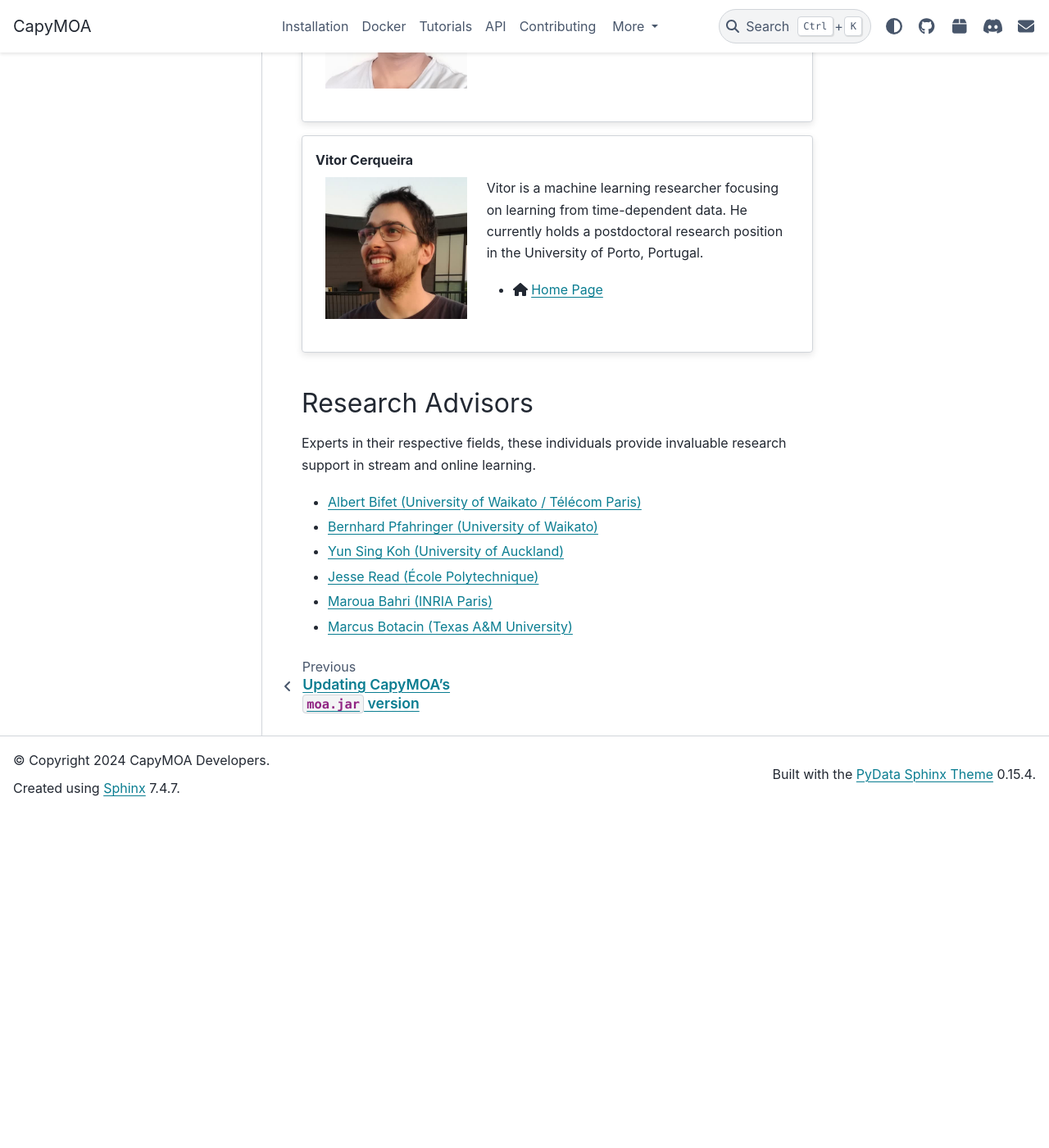
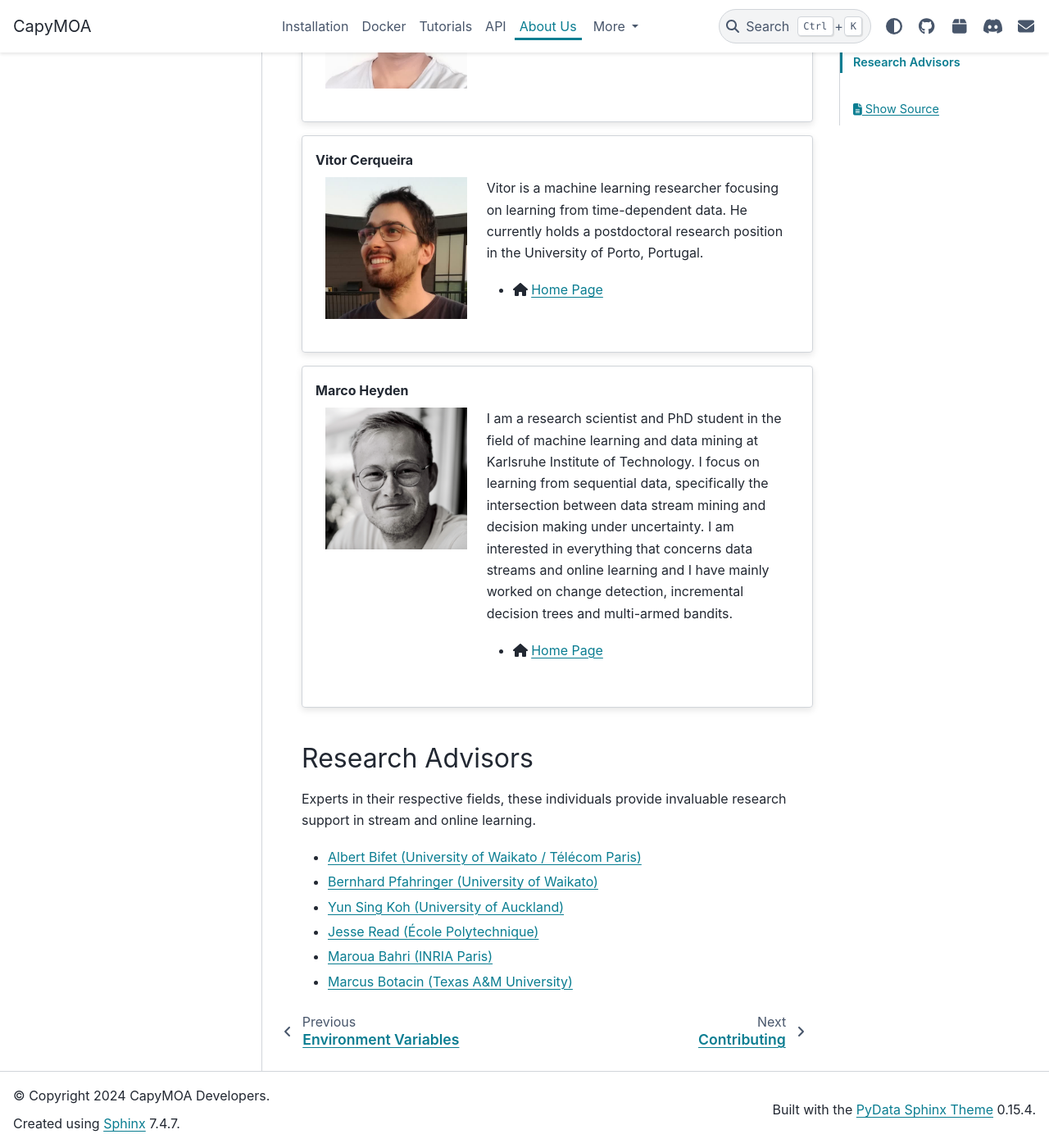
Before and after one commit to adaptive-machine-learning/CapyMOA, a Sphinx documentation site: the page built from docs/about.rst, in a window 1280 px wide and 1400 px high, scrolled down 2483 px. Shown: the whole window at 82% size. Built offline with Sphinx 7.4.7 and the PyData theme 0.15.4, drawn with Linux system fonts in a browser that asks for light colours; pages that are not in the unit, such as notebooks, are missing from menus; before the commit the page ends 3473 px from its top, so only the background shows below that.

Commit message:
docs(about.rst): add Marco Heyden

```diff
--- a/docs/about.rst
+++ b/docs/about.rst
@@ -64,6 +64,7 @@
             * :fab:`github` :github:`tachyonicClock`
             * :fab:`linkedin` `Linkedin <https://www.linkedin.com/in/anton-lee-0666471a5>`__
             * :fab:`orcid` `ORCID <https://orcid.org/0009-0008-6566-7785>`__
+
 
 .. card:: Guilherme Weigert Cassales
 
@@ -155,6 +156,29 @@
             * :fas:`house` `Home Page <https://bio.link/vcerq>`__
 
 
+.. card:: Marco Heyden
+
+    ..  grid:: 2
+
+        ..  grid-item::
+            :columns: 4
+
+            ..  image:: images/profiles/marco_heyden.jpg
+                :alt: Marco Heyden
+
+        ..  grid-item::
+            :columns: 8
+
+            I am a research scientist and PhD student in the field of machine
+            learning and data mining at Karlsruhe Institute of Technology. I
+            focus on learning from sequential data, specifically the
+            intersection between data stream mining and decision making under
+            uncertainty. I am interested in everything that concerns data
+            streams and online learning and I have mainly worked on change
+            detection, incremental decision trees and multi-armed bandits.
+
+            * :fas:`house` `Home Page <https://heymarco.github.io/>`__
+
 
 Research Advisors
 -----------------
```
Also changed, not shown: docs/index.rst (+6 -6 lines), docs/images/profiles/marco_heyden.jpg (added).
